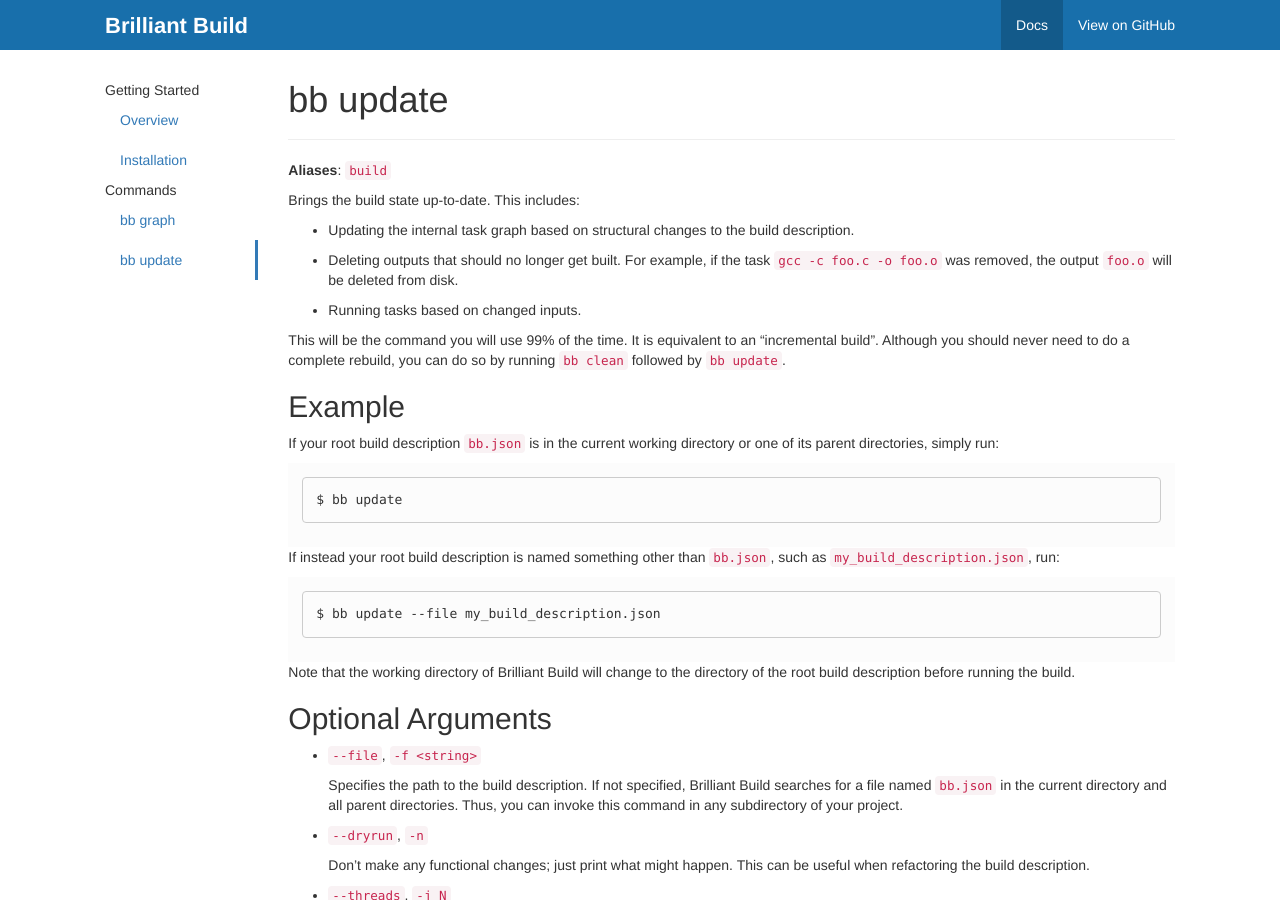
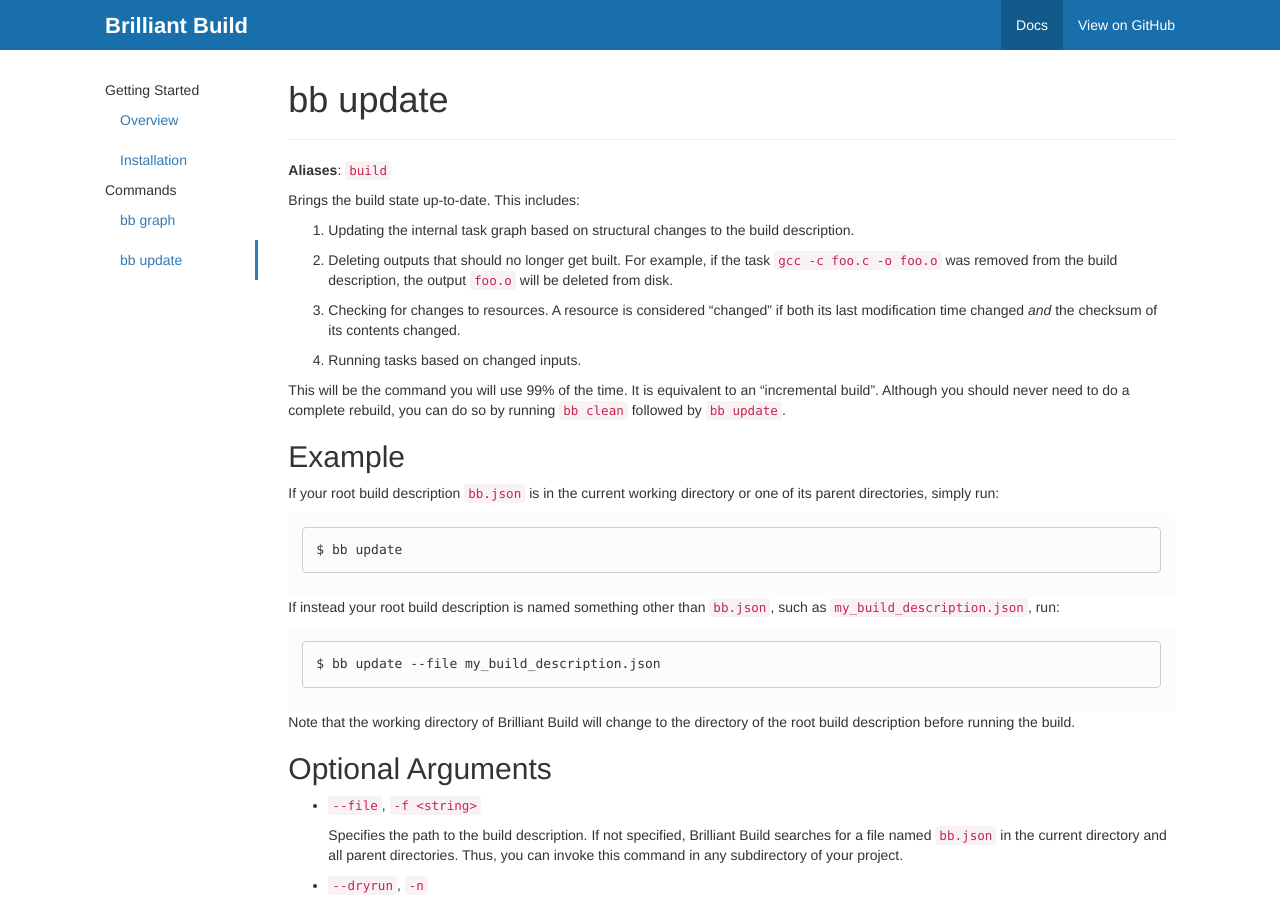
Before and after one commit to jasonwhite/button, a Jekyll site: the page built from docs/_docs/commands/update.md, in a window 1280 px wide and 900 px high. Built offline with Jekyll 4.4.1, drawn with Linux system fonts in a browser that asks for light colours; nearby versions of some CDN libraries.

Commit message:
Reword some docs

```diff
--- a/docs/_docs/commands/update.md
+++ b/docs/_docs/commands/update.md
@@ -7,14 +7,18 @@
 
 Brings the build state up-to-date. This includes:
 
- * Updating the internal task graph based on structural changes to the build
-   description.
+ 1. Updating the internal task graph based on structural changes to the build
+    description.
 
- * Deleting outputs that should no longer get built. For example, if the task
-   `gcc -c foo.c -o foo.o` was removed, the output `foo.o` will be deleted from
-   disk.
+ 2. Deleting outputs that should no longer get built. For example, if the task
+    `gcc -c foo.c -o foo.o` was removed from the build description, the output
+    `foo.o` will be deleted from disk.
 
- * Running tasks based on changed inputs.
+ 3. Checking for changes to resources. A resource is considered "changed" if
+    both its last modification time changed *and* the checksum of its contents
+    changed.
+
+ 4. Running tasks based on changed inputs.
 
 This will be the command you will use 99% of the time. It is equivalent to an
 "incremental build". Although you should never need to do a complete rebuild,
```
Also changed, not shown: docs/_docs/index.md (+10 -10 lines).
